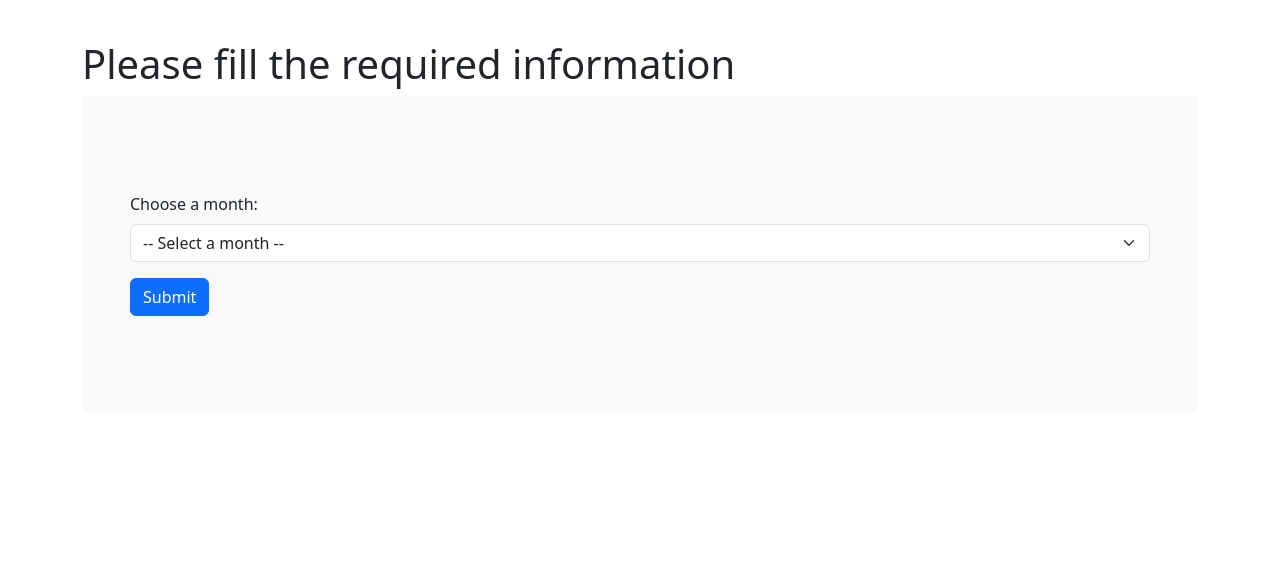
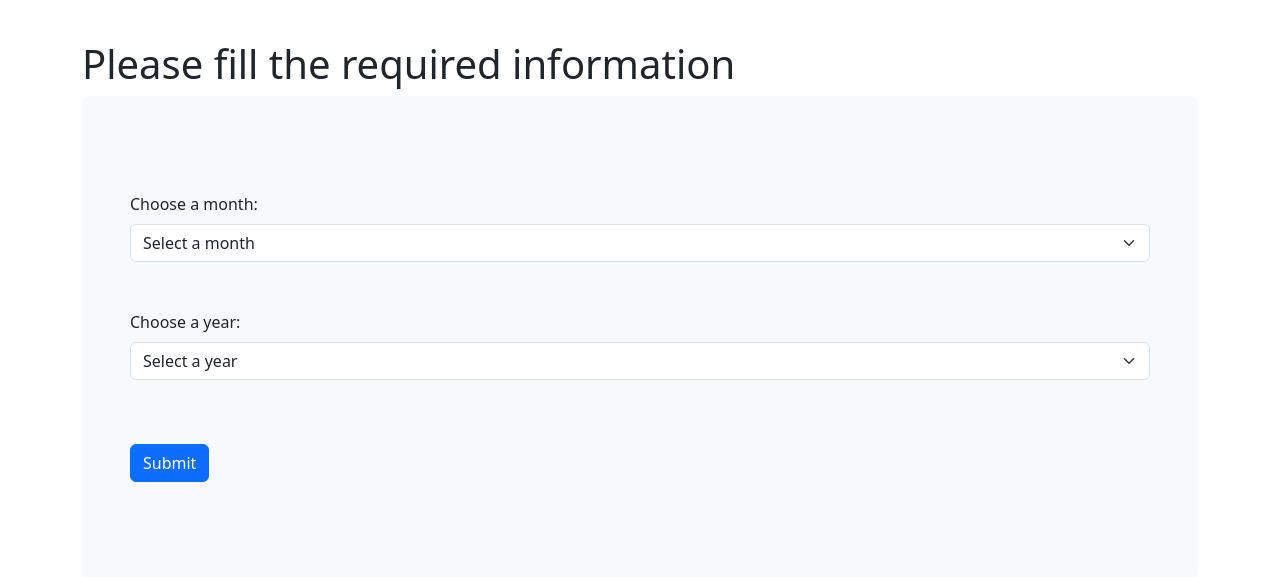
Before and after one commit to TheLastRKoch/goals-championship.service, a Flask app: template src/templates/goal_filter.html in a window 1280 px wide. Shown: the part 56-633 px from the top of the page. Run offline with Flask 3, Linux system fonts and the light colour scheme; the template is opened without the code that fills it, so the values that code supplies are empty.

Commit message:
Resolve issue of missing year combobox Changed default port to 8080

```diff
--- a/src/templates/goal_filter.html
+++ b/src/templates/goal_filter.html
@@ -29,10 +29,10 @@
                         {% endif %}
 
                         <div class="mb-5 mt-5">
-                        <div class="mb-3">
+                        <div class="mb-3 mt-5">
                             <label for="monthSelect" class="form-label">Choose a month:</label>
-                            <select name="filterDate" class="form-select" id="filterDate" aria-label="Select month">
-                                <option value="" selected disabled>-- Select a month --</option>
+                            <select name="filterMonth" class="form-select" id="filterMonth" aria-label="Select month">
+                                <option value="" selected disabled>Select a month</option>
                                 <option value="01">January</option>
                                 <option value="02">February</option>
                                 <option value="03">March</option>
@@ -48,7 +48,21 @@
                             </select>
                         </div>
 
-                        <button type="submit" class="btn btn-primary">Submit</button>
+                        <div class="mb-3 mt-5">
+                            <label for="yearSelect" class="form-label">Choose a year:</label>
+                            <select name="filterYear" class="form-select" id="filterYear" aria-label="Select year">
+                                <option value="" selected disabled>Select a year</option>
+                                <option value="2026">2026</option>
+                                <option value="2025">2025</option>
+                                 <option value="2024">2024</option>
+                                 <option value="2023">2023</option>
+                                 <option value="2022">2022</option>
+                                 <option value="2021">2021</option>
+                                 <option value="2020">2020</option>
+                            </select>
+                        </div>
+
+                        <button type="submit" class="btn btn-primary mt-5">Submit</button>
                     </form>
                 </div>
             </div>
```
Also changed, not shown: src/controllers/goal.py (+15 -10 lines), src/services/formatter.py (+4 -4 lines), 4 other files.
